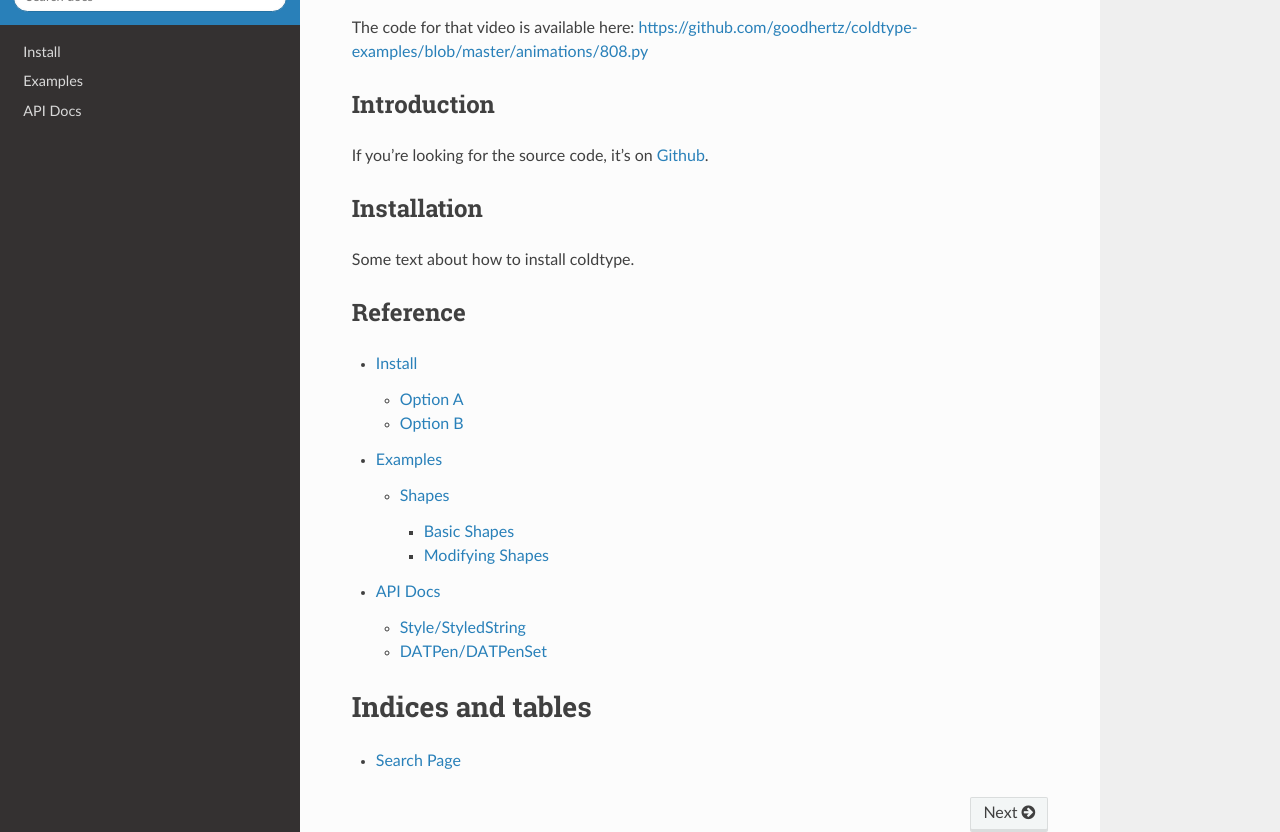
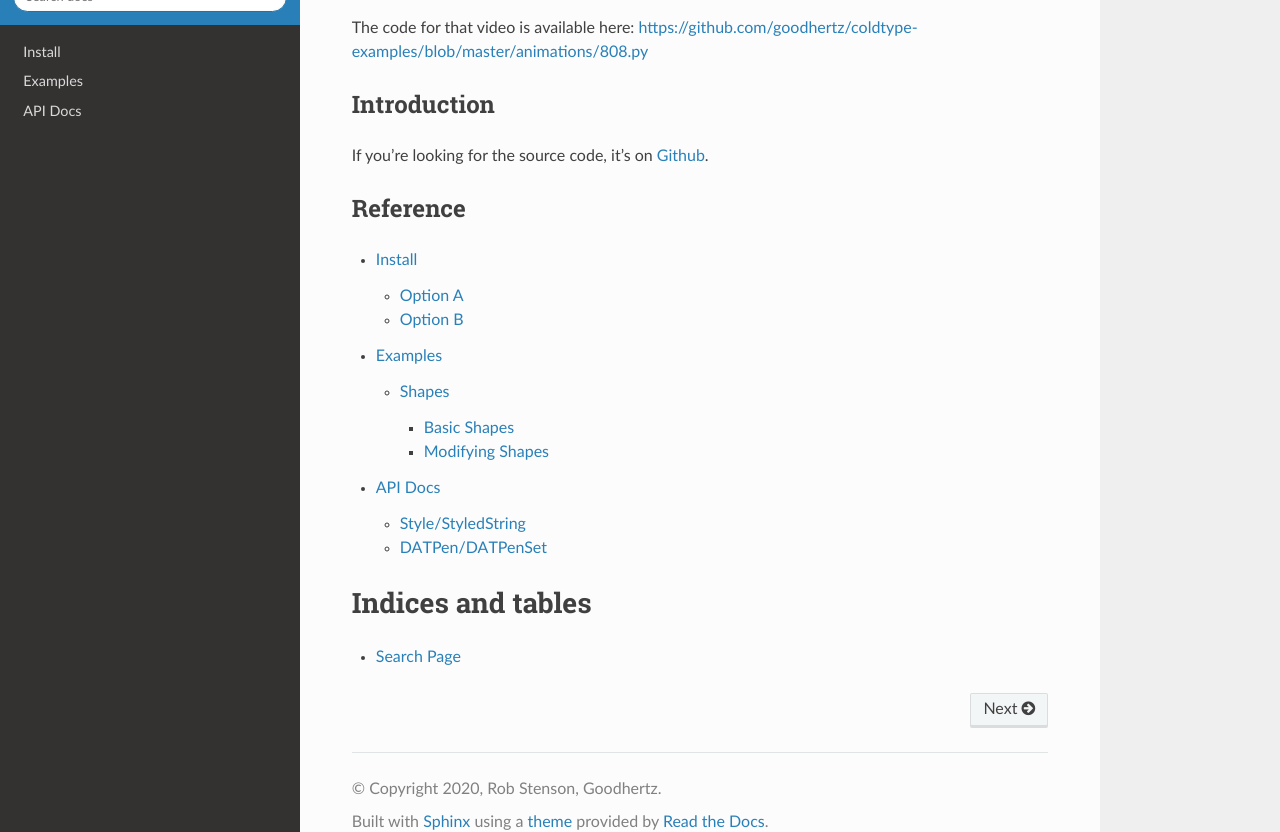
Before and after one commit to coldtype/coldtype, a Sphinx documentation site: the page built from docs/index.rst, in a window 1280 px wide and 900 px high, scrolled down 1261 px, cut to the strip 68-900 px from the top of the window. Built offline with Sphinx 7.4.7 and the Read the Docs theme 2.0.0, drawn with Linux system fonts in a browser that asks for light colours.

Commit message:
rely on reference block

```diff
--- a/docs/index.rst
+++ b/docs/index.rst
@@ -38,10 +38,6 @@ If you’re looking for the source code, it’s on `Github`_.
 
 .. _Github: https://github.com/goodhertz/coldtype
 
-Installation
-------------
-
-Some text about how to install coldtype.
 
 Reference
 -------------
```
